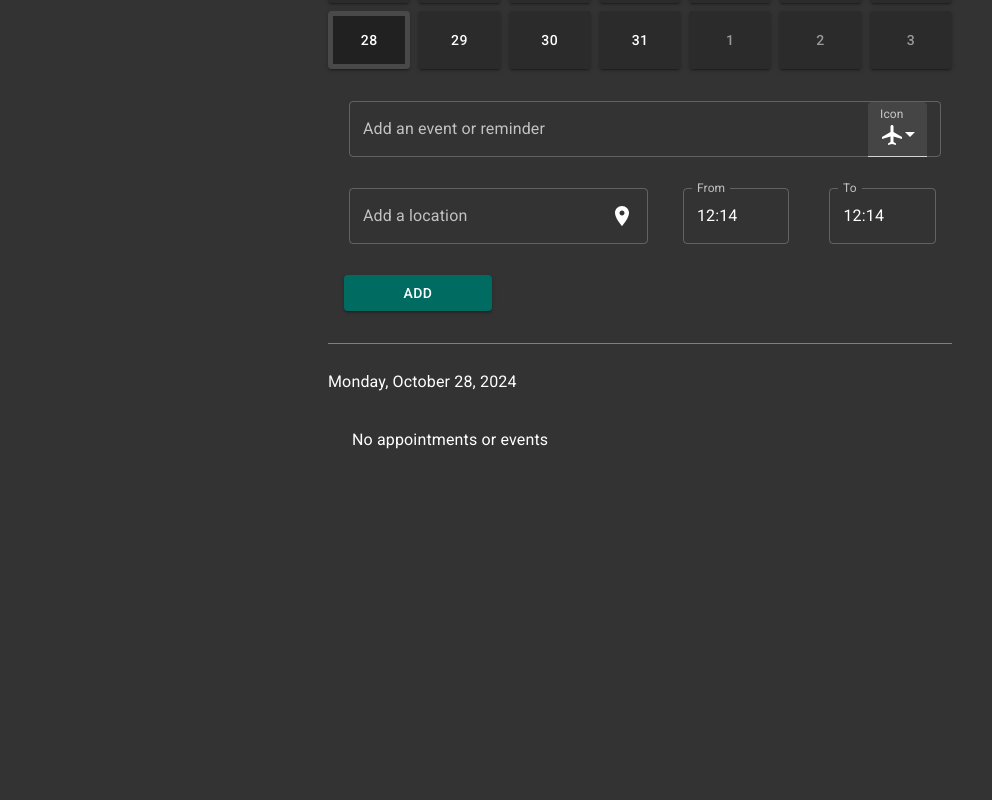
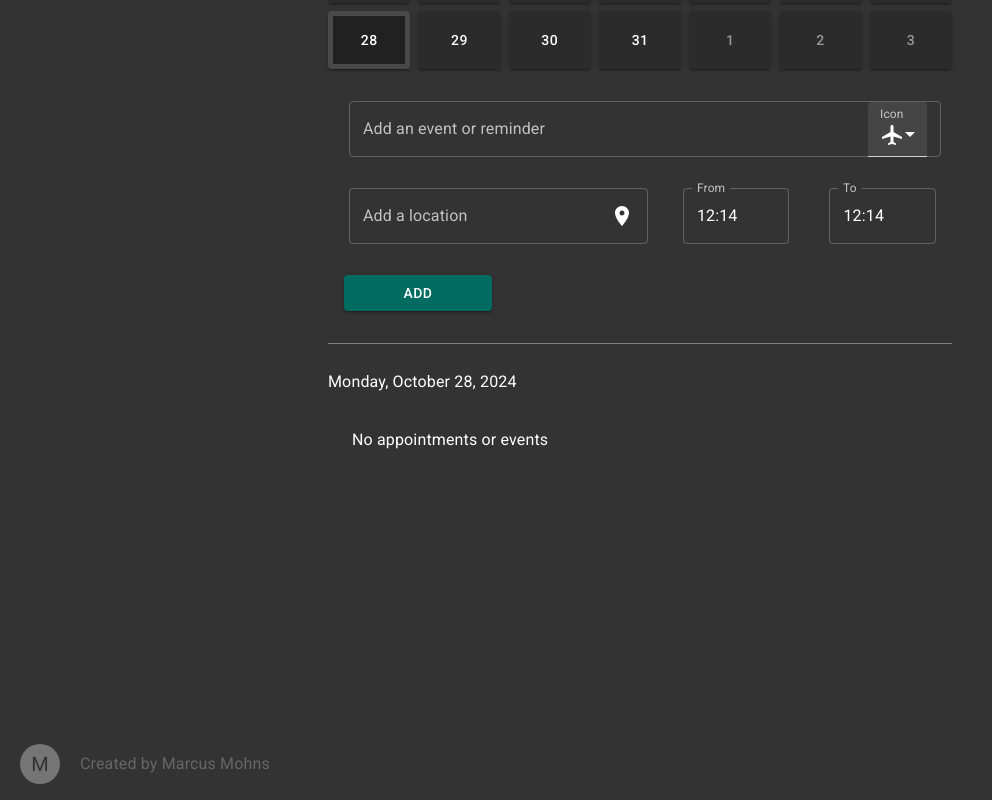
Before and after one commit to MarcusMohns/simple-calendar, a React (Vite) app: page / in a window 1280 px wide. Shown: the part 530-1330 px from the top of the page, without its empty margins (0-992 px from the left). Before the commit the page ends 1274 px from the top, so only its background shows below. Built offline with nearby package versions, Linux system fonts and the light colour scheme.

Commit message:
add small footer

```diff
--- a/src/App.jsx
+++ b/src/App.jsx
@@ -7,6 +7,7 @@ import "@fontsource/roboto/300.css";
 import "@fontsource/roboto/400.css";
 import "@fontsource/roboto/500.css";
 import "@fontsource/roboto/700.css";
+import Footer from "./Footer";
 
 const Time = lazy(() => import("./Time"));
 const Calendar = lazy(() => import("./Calendar"));
@@ -53,6 +54,7 @@ function App() {
           <Calendar />
         </Suspense>
       </Box>
+      <Footer />
     </ThemeProvider>
   );
 }
--- /dev/null
+++ b/src/Footer.jsx
@@ -0,0 +1,38 @@
+import React from "react";
+import Divider from "@mui/material/Divider";
+import Avatar from "@mui/material/Avatar";
+import Stack from "@mui/material/Stack";
+import Typography from "@mui/material/Typography";
+
+const Footer = () => {
+  return (
+    <div>
+      <Stack
+        direction="row"
+        divider={<Divider orientation="vertical" flexItem />}
+        sx={{
+          justifyContent: "space-evenly",
+          alignItems: "center",
+          width: "100%",
+          pb: 2,
+        }}
+      >
+        <Stack
+          direction="row"
+          sx={{
+            alignItems: "center",
+            justifyContent: "flex-start",
+            width: "100%",
+          }}
+        >
+          <Avatar sx={{ mx: "20px" }}>M</Avatar>
+          <Typography sx={{ color: "#666" }}>
+            Created by Marcus Mohns
+          </Typography>
+        </Stack>
+      </Stack>
+    </div>
+  );
+};
+
+export default Footer;
```
